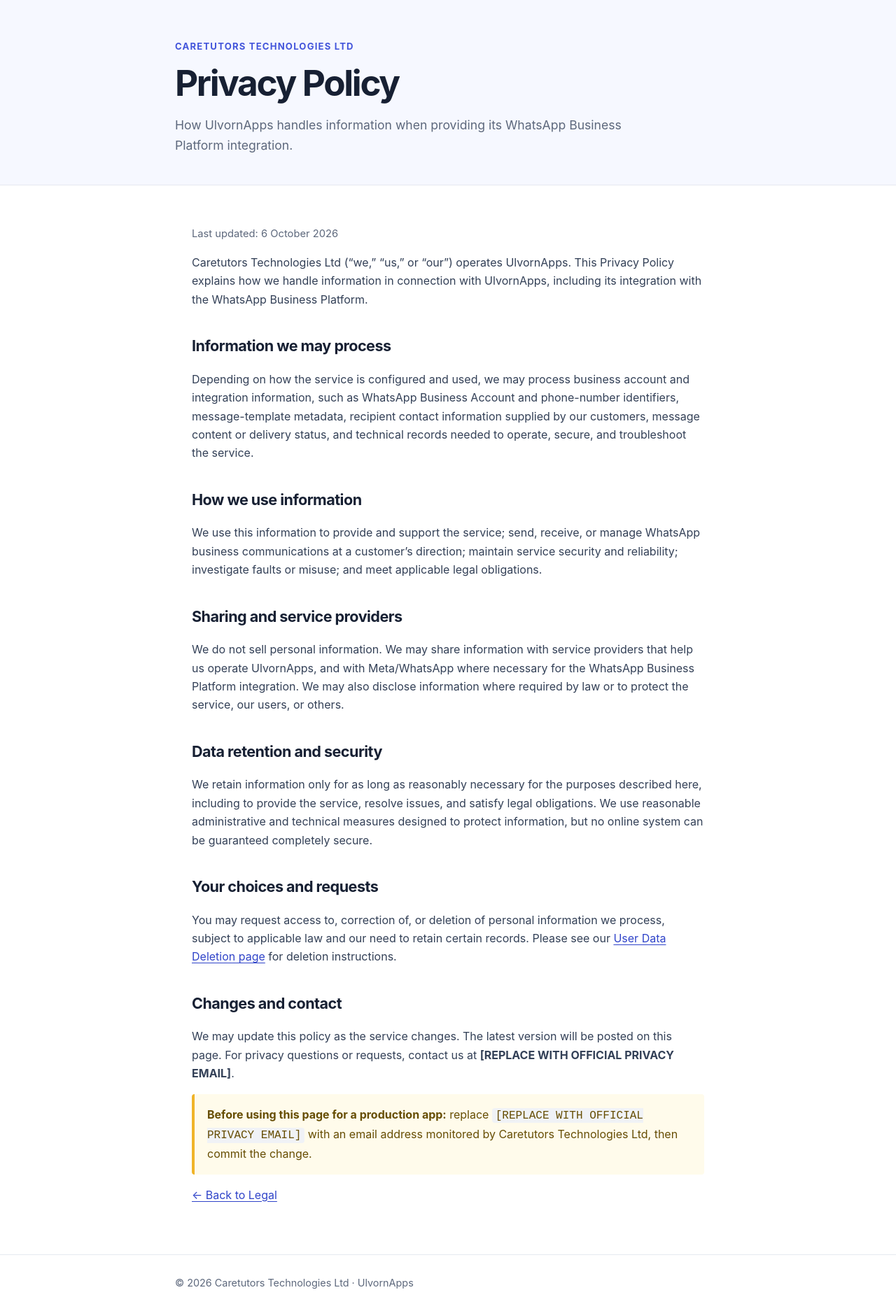
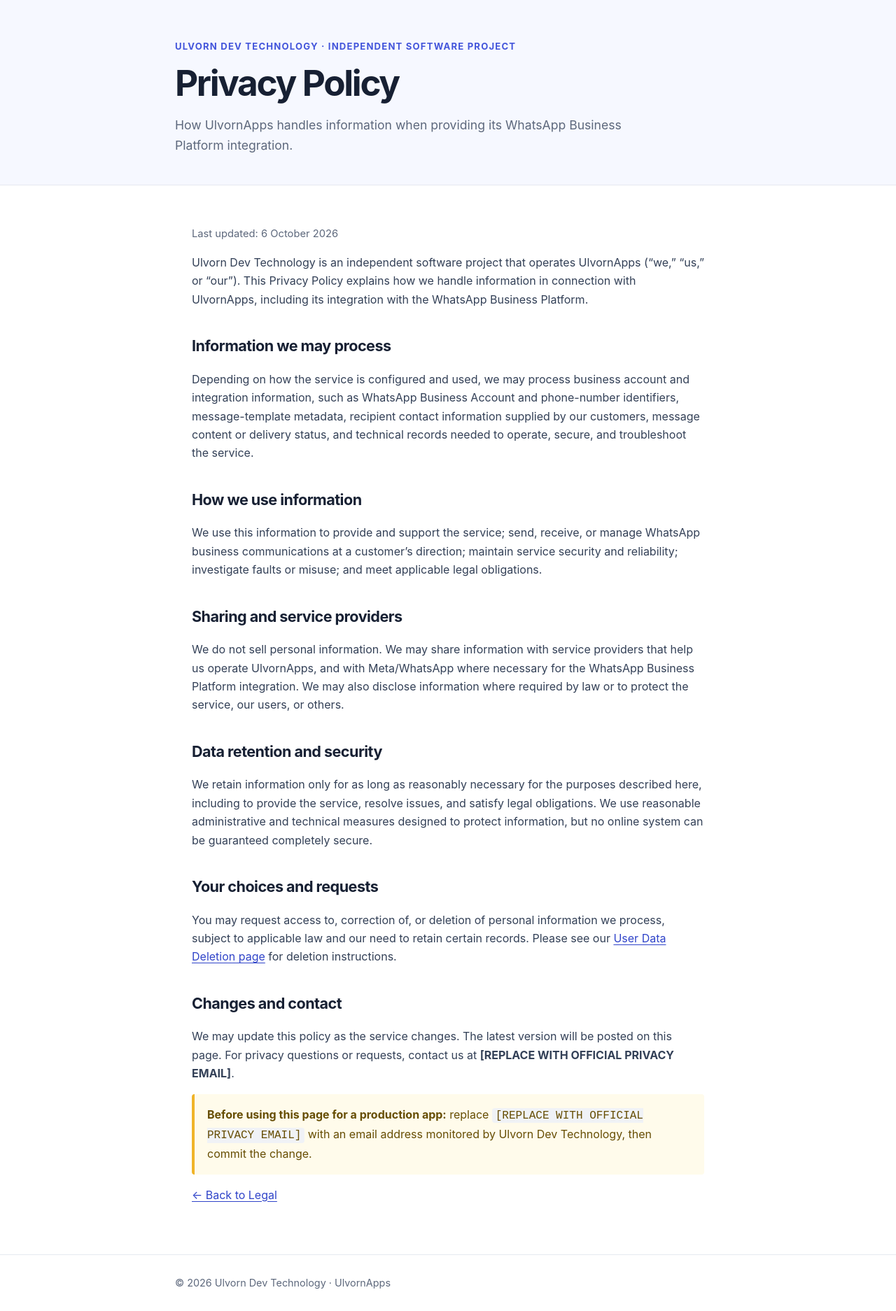
Before and after one commit to ulvon5441/ulvorn-legal, a plain HTML site: page privacy.html in a window 1280 px wide. Shown: the whole page at 70% size. Drawn offline with Linux system fonts and the light colour scheme.

Commit message:
Update branding to Ulvorn Dev Technology

```diff
--- a/privacy.html
+++ b/privacy.html
@@ -2,10 +2,10 @@
 <html lang="en">
   <head><meta charset="utf-8"><meta name="viewport" content="width=device-width, initial-scale=1"><title>Privacy Policy | UlvornApps</title><meta name="description" content="Privacy Policy for UlvornApps."><link rel="stylesheet" href="style.css"></head>
   <body>
-    <header><div class="wrap"><p class="eyebrow">Caretutors Technologies Ltd</p><h1>Privacy Policy</h1><p class="lede">How UlvornApps handles information when providing its WhatsApp Business Platform integration.</p></div></header>
+    <header><div class="wrap"><p class="eyebrow">Ulvorn Dev Technology · Independent Software Project</p><h1>Privacy Policy</h1><p class="lede">How UlvornApps handles information when providing its WhatsApp Business Platform integration.</p></div></header>
     <main class="wrap">
       <p class="meta">Last updated: 6 October 2026</p>
-      <p>Caretutors Technologies Ltd (&ldquo;we,&rdquo; &ldquo;us,&rdquo; or &ldquo;our&rdquo;) operates UlvornApps. This Privacy Policy explains how we handle information in connection with UlvornApps, including its integration with the WhatsApp Business Platform.</p>
+      <p>Ulvorn Dev Technology is an independent software project that operates UlvornApps (&ldquo;we,&rdquo; &ldquo;us,&rdquo; or &ldquo;our&rdquo;). This Privacy Policy explains how we handle information in connection with UlvornApps, including its integration with the WhatsApp Business Platform.</p>
       <h2>Information we may process</h2>
       <p>Depending on how the service is configured and used, we may process business account and integration information, such as WhatsApp Business Account and phone-number identifiers, message-template metadata, recipient contact information supplied by our customers, message content or delivery status, and technical records needed to operate, secure, and troubleshoot the service.</p>
       <h2>How we use information</h2>
@@ -18,8 +18,8 @@
       <p>You may request access to, correction of, or deletion of personal information we process, subject to applicable law and our need to retain certain records. Please see our <a href="data-deletion.html">User Data Deletion page</a> for deletion instructions.</p>
       <h2>Changes and contact</h2>
       <p>We may update this policy as the service changes. The latest version will be posted on this page. For privacy questions or requests, contact us at <strong>[REPLACE WITH OFFICIAL PRIVACY EMAIL]</strong>.</p>
-      <p class="notice"><strong>Before using this page for a production app:</strong> replace <code>[REPLACE WITH OFFICIAL PRIVACY EMAIL]</code> with an email address monitored by Caretutors Technologies Ltd, then commit the change.</p>
+      <p class="notice"><strong>Before using this page for a production app:</strong> replace <code>[REPLACE WITH OFFICIAL PRIVACY EMAIL]</code> with an email address monitored by Ulvorn Dev Technology, then commit the change.</p>
       <p><a href="index.html">← Back to Legal</a></p>
-    </main><footer><div class="wrap"><p>© 2026 Caretutors Technologies Ltd · UlvornApps</p></div></footer>
+    </main><footer><div class="wrap"><p>© 2026 Ulvorn Dev Technology · UlvornApps</p></div></footer>
   </body>
 </html>
```
Also changed, not shown: data-deletion.html (+3 -3 lines), index.html (+3 -3 lines), terms.html (+4 -4 lines).
